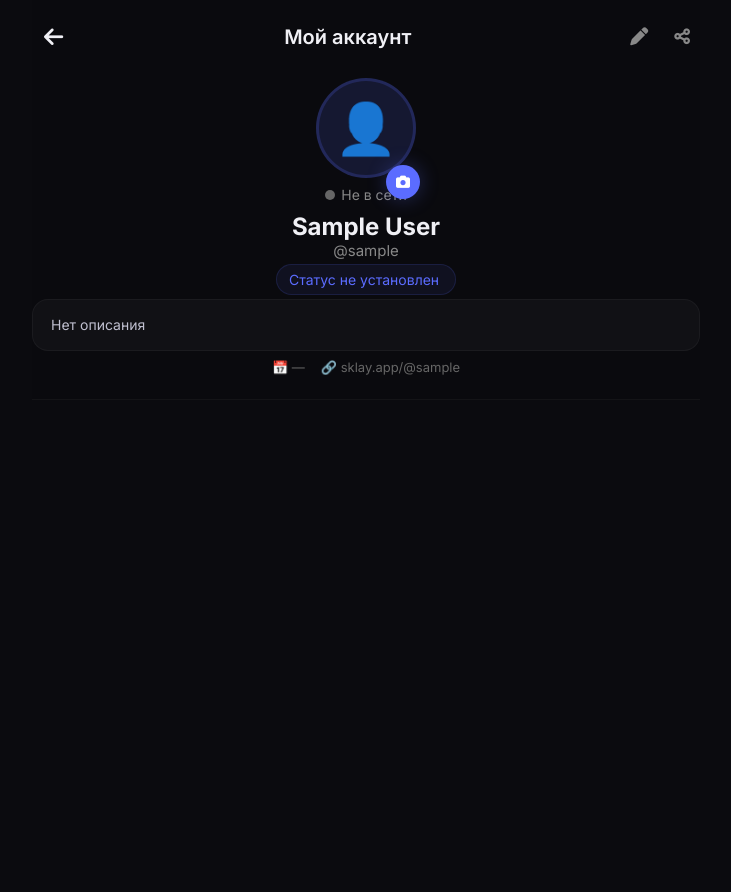
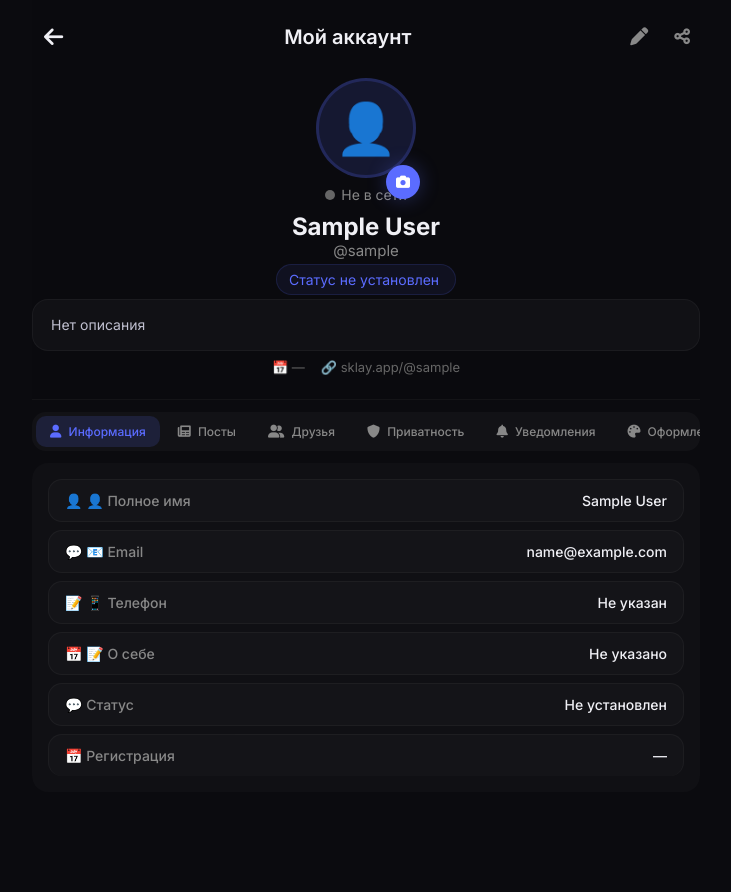
Before and after one commit to sklionagrex-cpu/sklayy, a Flask app: page /profile in a window 1280 px wide. Shown: the whole page, without its empty margins (274-1005 px from the left). Before the commit the page ends 375 px from the top, so only its background shows below. Run offline with Flask 3, Linux system fonts and the light colour scheme; the visitor is signed in with stand-in values (Sample User, id 1); data comes from the database, SQL or seed files in the repository.

Commit message:
часть2: вкладки и информация

```diff
--- a/templates/profile.html
+++ b/templates/profile.html
@@ -39,3 +39,41 @@
         <div class="profile-meta"><span>📅 {{ user.created_at[:10] if user.created_at else '—' }}</span><span>🔗 sklay.app/@{{ user.username }}</span></div>
       </div>
     </div>
+
+    <!-- ВКЛАДКИ -->
+    <div class="profile-tabs">
+      <button class="tab-btn active" data-tab="profile" onclick="switchTab('profile')"><i class="fas fa-user"></i> Информация</button>
+      <button class="tab-btn" data-tab="posts" onclick="switchTab('posts')"><i class="fas fa-newspaper"></i> Посты</button>
+      <button class="tab-btn" data-tab="friends" onclick="switchTab('friends')"><i class="fas fa-user-friends"></i> Друзья</button>
+      <button class="tab-btn" data-tab="privacy" onclick="switchTab('privacy')"><i class="fas fa-shield-alt"></i> Приватность</button>
+      <button class="tab-btn" data-tab="notifications" onclick="switchTab('notifications')"><i class="fas fa-bell"></i> Уведомления</button>
+      <button class="tab-btn" data-tab="appearance" onclick="switchTab('appearance')"><i class="fas fa-palette"></i> Оформление</button>
+      <button class="tab-btn" data-tab="security" onclick="switchTab('security')"><i class="fas fa-lock"></i> Выход</button>
+    </div>
+
+    <!-- ИНФОРМАЦИЯ -->
+    <div class="tab-content active" id="tab-profile">
+      <div id="viewMode">
+        <div class="info-group">
+          <div class="info-row"><span class="info-label">👤 Полное имя</span><span class="info-value" id="view-full_name">{{ user.full_name or 'Не указано' }}</span></div>
+          <div class="info-row"><span class="info-label">📧 Email</span><span class="info-value" id="view-email">{{ user.email or 'Не указан' }}</span></div>
+          <div class="info-row"><span class="info-label">📱 Телефон</span><span class="info-value" id="view-phone">{{ user.phone or 'Не указан' }}</span></div>
+          <div class="info-row"><span class="info-label">📝 О себе</span><span class="info-value" id="view-bio">{{ user.bio or 'Не указано' }}</span></div>
+          <div class="info-row"><span class="info-label">💬 Статус</span><span class="info-value" id="view-status">{{ user.status or 'Не установлен' }}</span></div>
+          <div class="info-row"><span class="info-label">📅 Регистрация</span><span class="info-value">{{ user.created_at[:10] if user.created_at else '—' }}</span></div>
+        </div>
+      </div>
+      <div id="editMode" style="display:none;">
+        <div class="edit-group">
+          <div class="edit-row"><label>Полное имя</label><input type="text" id="edit-full_name" value="{{ user.full_name or '' }}"></div>
+          <div class="edit-row"><label>Email</label><input type="email" id="edit-email" value="{{ user.email or '' }}"></div>
+          <div class="edit-row"><label>Телефон</label><input type="tel" id="edit-phone" value="{{ user.phone or '' }}"></div>
+          <div class="edit-row"><label>О себе</label><textarea id="edit-bio" rows="3">{{ user.bio or '' }}</textarea></div>
+          <div class="edit-row"><label>Статус</label><input type="text" id="edit-status" value="{{ user.status or '' }}" placeholder="Введите ваш статус..."></div>
+          <div class="edit-buttons">
+            <button class="btn-primary" onclick="saveProfile()"><i class="fas fa-save"></i> Сохранить</button>
+            <button class="btn-secondary" onclick="toggleEditMode()"><i class="fas fa-times"></i> Отмена</button>
+          </div>
+        </div>
+      </div>
+    </div>
```
